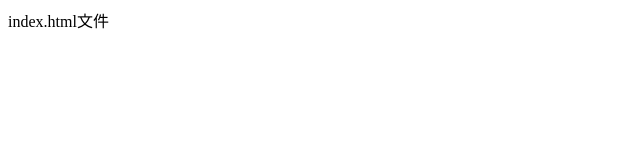
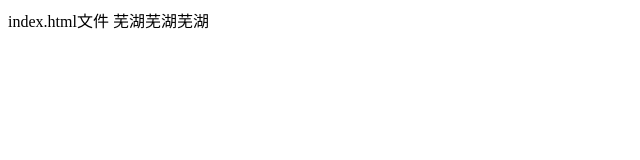
Before and after one commit to january-y/git-demo, a plain HTML site: page index.html in a window 1280 px wide. Shown: the whole page, without its empty margins (0-640 px from the left). Drawn offline with Linux system fonts and the light colour scheme.

Commit message:
a程序员第二次提交

```diff
--- a/index.html
+++ b/index.html
@@ -8,5 +8,6 @@
 </head>
 <body>
     index.html文件
+    芜湖芜湖芜湖
 </body>
 </html>
```
